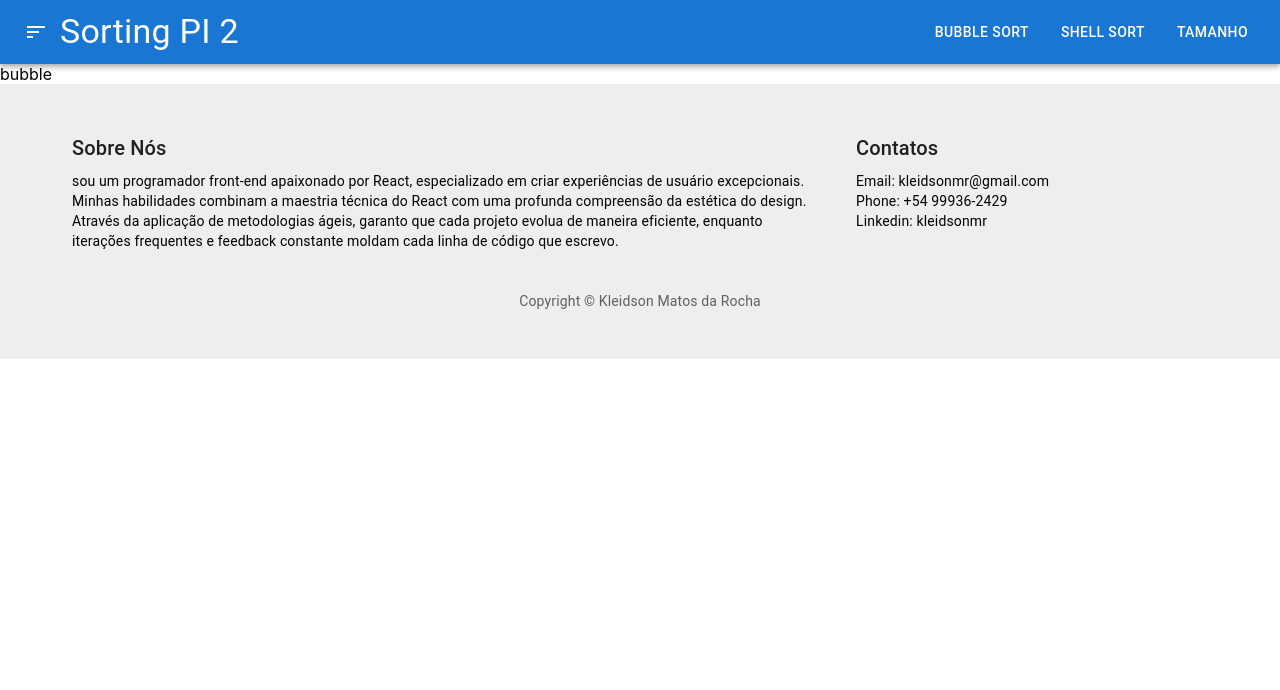
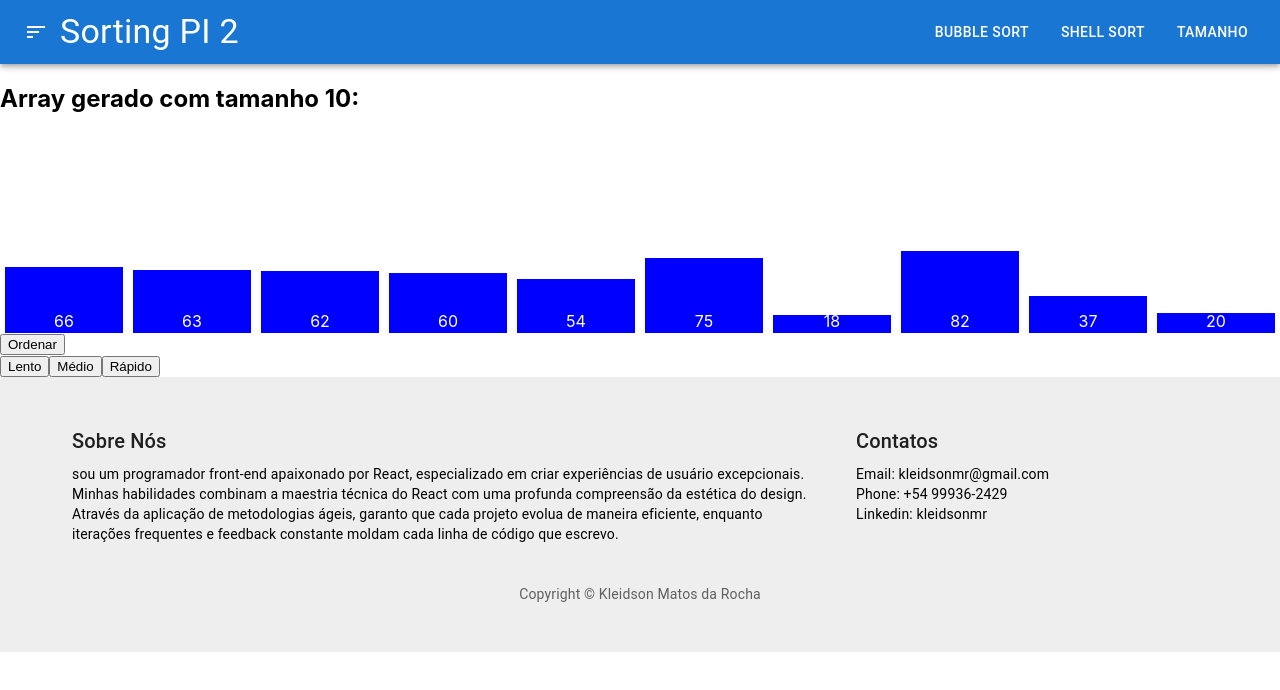
Before and after one commit to KleidsonRocha/Shorting-React, a React (Create React App) app: page / in a window 1280 px wide. Both pictures are taken after a click on the button "BUBBLE SORT". Shown: the top 690 px of the page. Built offline with nearby package versions, Linux system fonts and the light colour scheme.

Commit message:
parte do sorting do bubble

```diff
--- a/src/App.tsx
+++ b/src/App.tsx
@@ -4,6 +4,7 @@ import './App.css'
 import { NavBar } from './components/core/Navbar'
 import { Page } from './types/page'
 import Footer from './components/core/Footer'
+import Bubble from './components/Sorting/Bubble';
 
 
 
@@ -32,7 +33,7 @@ function App() {
                         </Grid>
                         <Grid alignItems="flex-start" item xs={4}>
                             <h1>Participantes</h1>
-                            <text>Kleidson (Progamacaoo e Pesquisa)</text><br />
+                            <text>Kleidson (Progamacao e Pesquisa)</text><br />
                             <text>Matheus (Pesquisa)</text><br />
                             <text>Luis (Design)</text><br />
                         </Grid>
@@ -42,7 +43,8 @@ function App() {
             )}
             { page === 'bubble' && (
                 <>
-                    <div>bubble</div>
+
+                    <Bubble arraySize={arraySize} />
                     <Footer />
 
                 </>
--- /dev/null
+++ b/src/components/Sorting/Bubble.css
@@ -0,0 +1,28 @@
+/* Bubble.css */
+
+.bar-container {
+    display: flex;
+    align-items: flex-end;
+    height: 200px;
+}
+
+.bar {
+    width: 20em;
+    background-color: blue;
+    margin: 0 5px;
+    display: flex;
+    justify-content: center;
+    position: relative;
+}
+
+.bar-number {
+    color: white;
+    position: absolute;
+    bottom: 2px; /* Ajuste a posição vertical conforme necessário */
+    width: 100%; /* Ocupar a largura da barra */
+    text-align: center;
+}
+
+.bar.sorting {
+    background-color: #002884; /* Cor de destaque para a barra sendo ordenada */
+}
--- /dev/null
+++ b/src/components/Sorting/Bubble.tsx
@@ -0,0 +1,87 @@
+import React, { useState, useEffect } from 'react';
+import './Bubble.css'; // Importando o arquivo CSS
+
+interface BubbleProps {
+    arraySize: number;
+}
+
+function Bubble(props: BubbleProps) {
+    const { arraySize } = props;
+
+    const getRandomNumber = (min: number, max: number) => {
+        return Math.floor(Math.random() * (max - min) + min);
+    };
+
+    const [randomArray, setRandomArray] = useState<number[]>(() => {
+        return Array.from({ length: arraySize }, () => getRandomNumber(10, 100));
+    });
+
+    const [animationSpeed, setAnimationSpeed] = useState<number>(100); // Velocidade inicial da animação
+    const [sortingIndex, setSortingIndex] = useState<number | null>(null); // Índice sendo ordenado
+
+    useEffect(() => {
+        setRandomArray(Array.from({ length: arraySize }, () => getRandomNumber(10, 100)));
+    }, [arraySize]);
+
+    const bubbleSort = async (arr: number[], delay: number) => {
+        // Função Bubble Sort aqui
+
+        for (let i = 0; i < arr.length - 1; i++) {
+            for (let j = 0; j < arr.length - i - 1; j++) {
+                setSortingIndex(j); // Definir o índice sendo ordenado
+                await sleep(delay);
+                if (arr[j] > arr[j + 1]) {
+                    swap(arr, j, j + 1);
+                    setRandomArray([...arr]);
+                }
+            }
+        }
+        setSortingIndex(null); // Limpar o índice de ordenação após a ordenação
+    };
+
+    const swap = (arr: number[], i: number, j: number) => {
+        const temp = arr[i];
+        arr[i] = arr[j];
+        arr[j] = temp;
+    };
+
+    const sleep = (ms: number) => {
+        return new Promise(resolve => setTimeout(resolve, ms));
+    };
+
+    const handleSortClick = async () => {
+        const copyArray = [...randomArray];
+        await bubbleSort(copyArray, animationSpeed);
+    };
+
+    const handleSpeedChange = (speed: number) => {
+        setAnimationSpeed(speed);
+    };
+
+    return (
+        <div>
+            <h2>Array gerado com tamanho {arraySize}:</h2>
+            <div className="bar-container">
+                {randomArray.map((value, index) => (
+                    <div
+                        key={index}
+                        className={`bar ${index === sortingIndex ? 'sorting' : ''}`} // Adicionar classe de ordenação
+                        style={{ height: `${value}px` }}
+                    >
+                        <span className="bar-number">{value}</span>
+                    </div>
+                ))}
+            </div>
+            <div>
+                <button onClick={handleSortClick}>Ordenar</button>
+                <div>
+                    <button onClick={() => handleSpeedChange(300)}>Lento</button>
+                    <button onClick={() => handleSpeedChange(200)}>Médio</button>
+                    <button onClick={() => handleSpeedChange(100)}>Rápido</button>
+                </div>
+            </div>
+        </div>
+    );
+}
+
+export default Bubble;
--- a/src/components/core/Navbar.tsx
+++ b/src/components/core/Navbar.tsx
@@ -61,7 +61,7 @@ export const NavBar = ({
                     >
                         <MenuItem onClick={() => handleClose(5)}>Tamanho de array 5</MenuItem>
                         <MenuItem onClick={() => handleClose(10)}>Tamanho de array 10</MenuItem>
-                        <MenuItem onClick={() => handleClose(15)}>Tamanho de array 15</MenuItem>
+                        <MenuItem onClick={() => handleClose(50)}>Tamanho de array 15</MenuItem>
                     </Menu>
                 </Stack>
             </Toolbar>
```
